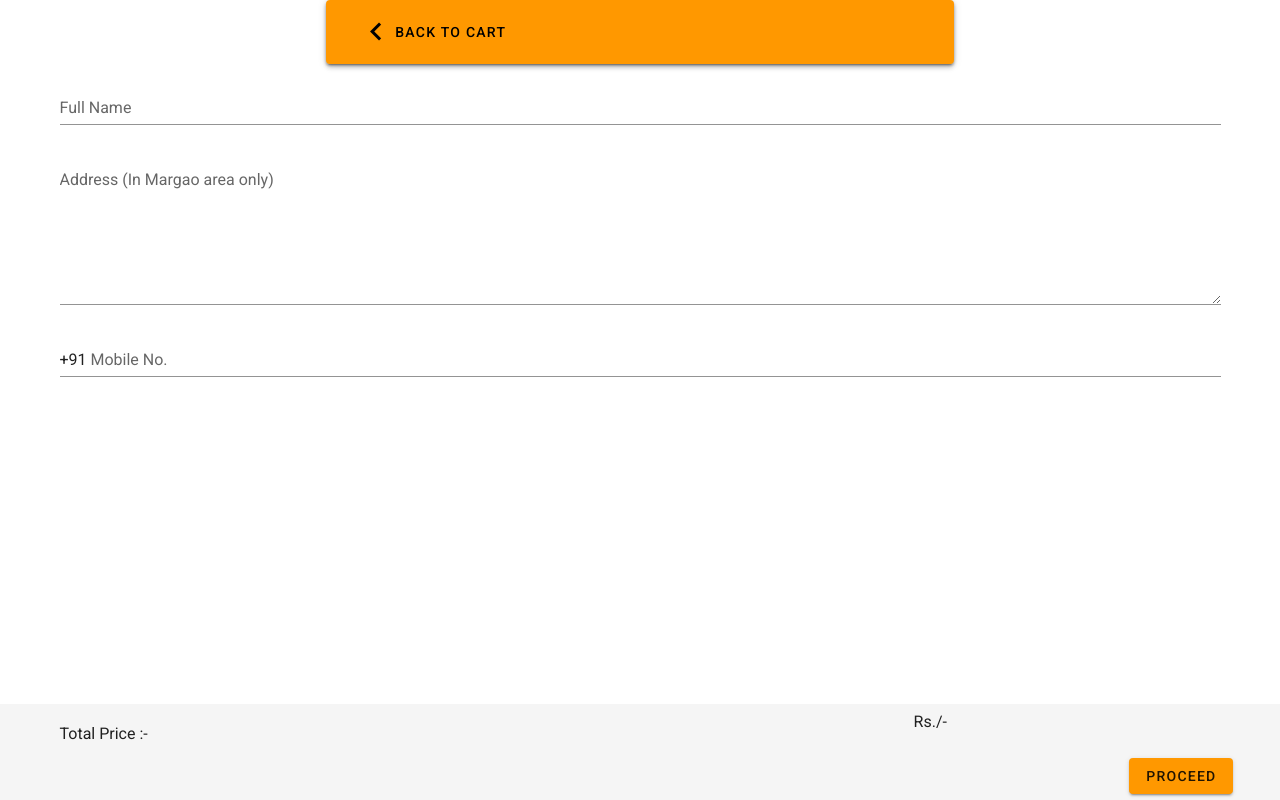
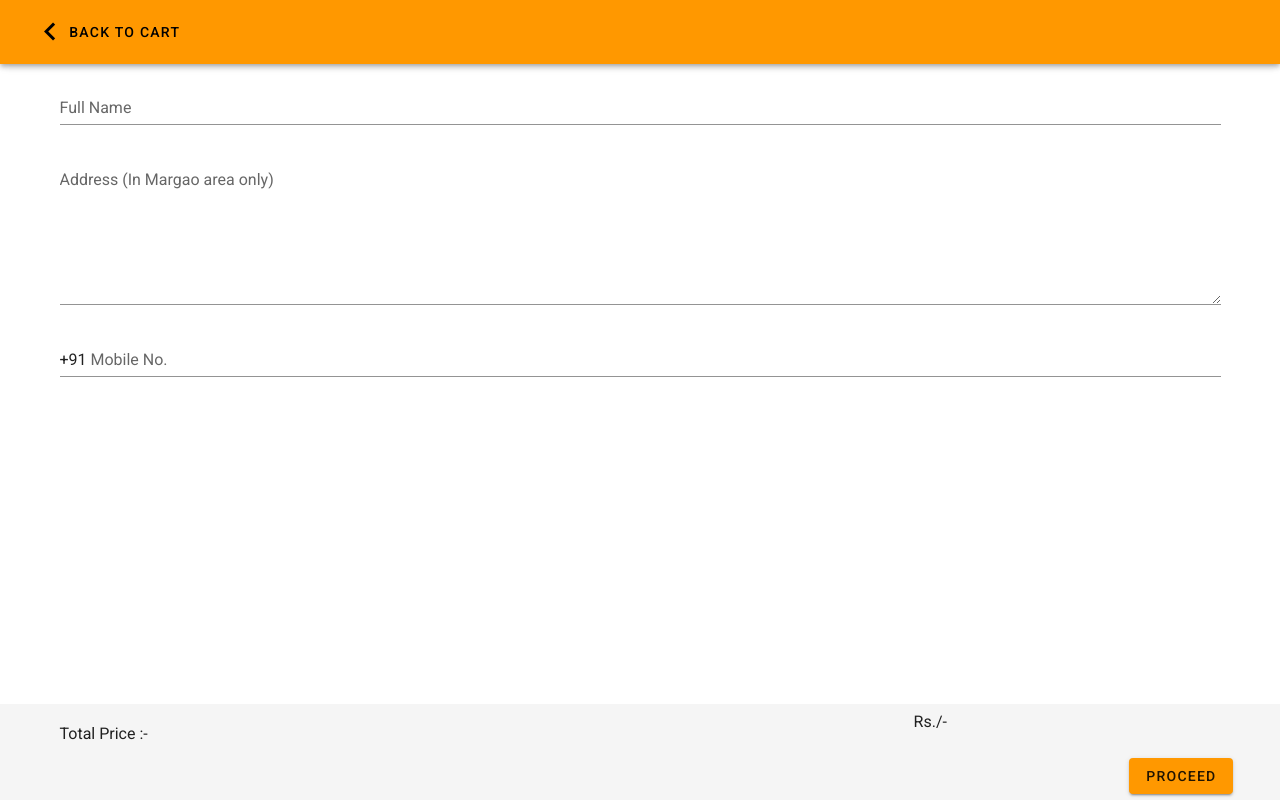
Before and after one commit to anushasanyamkamat/Dreamland-restaurant, a Vue app: page /contact-info in a window 1280 px wide. Built offline with nearby package versions, Linux system fonts and the light colour scheme.

Commit message:
fix design issue of back buttons on Contact, FoodCart and OrderSummary pages

```diff
--- a/src/views/ContactInfo.vue
+++ b/src/views/ContactInfo.vue
@@ -1,14 +1,9 @@
 <template>
   <div>
-    <v-row>
-      <v-col
-          cols="12"
-          sm="6"
-          offset-sm="3">
-        <v-card>
     <v-toolbar
         color="orange"
-              dark>
+        dark
+        width="100%">
       <v-btn
           justify="start"
           color="black"
@@ -23,11 +18,7 @@
         </v-icon>
         Back To Cart
       </v-btn>
-
     </v-toolbar>
-        </v-card>
-      </v-col>
-    </v-row>
     <v-container>
       <v-row>
         <v-col>
@@ -35,7 +26,8 @@
               label="Full Name"
               hide-details="auto"
               :rules="nameRules"
-              v-model="name">
+              v-model="name"
+              @keyup.enter="saveDetails">
           </v-text-field>
         </v-col>
       </v-row>
@@ -47,7 +39,8 @@
               hide-details="auto"
               :rules="addressRules"
               required
-              v-model="address">
+              v-model="address"
+              @keyup.native.enter="saveDetails">
           </v-textarea>
         </v-col>
       </v-row>
@@ -59,7 +52,8 @@
               hide-details="auto"
               type="number"
               :rules="phoneRules"
-              v-model="phone">
+              v-model="phone"
+              @keyup.enter="saveDetails">
           </v-text-field>
         </v-col>
       </v-row>
@@ -143,6 +137,7 @@ export default {
       }
 
     },
+
   },
 
 }
--- a/src/views/FoodCart.vue
+++ b/src/views/FoodCart.vue
@@ -1,12 +1,6 @@
 <template>
   <div>
     <v-list three-line class="pb-18">
-      <v-row>
-        <v-col
-            cols="12"
-            sm="6"
-            offset-sm="3">
-          <v-card>
       <v-toolbar
           color="orange"
       >
@@ -24,9 +18,7 @@
         </v-btn>
 
       </v-toolbar>
-          </v-card>
-        </v-col>
-      </v-row>
+
       <template v-for="(item, $index) in foodCartItems">
         <v-list-item :key="$index" v-if="item.quantity>0">
           <v-list-item-avatar>
--- a/src/views/OrderSummary.vue
+++ b/src/views/OrderSummary.vue
@@ -1,12 +1,6 @@
 <template>
   <div>
     <v-list class="pb-18">
-      <v-row>
-        <v-col
-            cols="12"
-            sm="6"
-            offset-sm="3">
-          <v-card>
       <v-toolbar
           color="orange"
           dark>
@@ -22,11 +16,7 @@
             @click="contactForm">
           Back To Contact Form
         </v-btn>
-
       </v-toolbar>
-          </v-card>
-        </v-col>
-      </v-row>
       <h2 style="margin-left:25px">Order Summary</h2>
       <template v-for="(item, $index) in foodItems">
         <v-list-item :key="$index" v-if="item.quantity>0">
```
Lines whose indentation alone changed are shown as unchanged.
